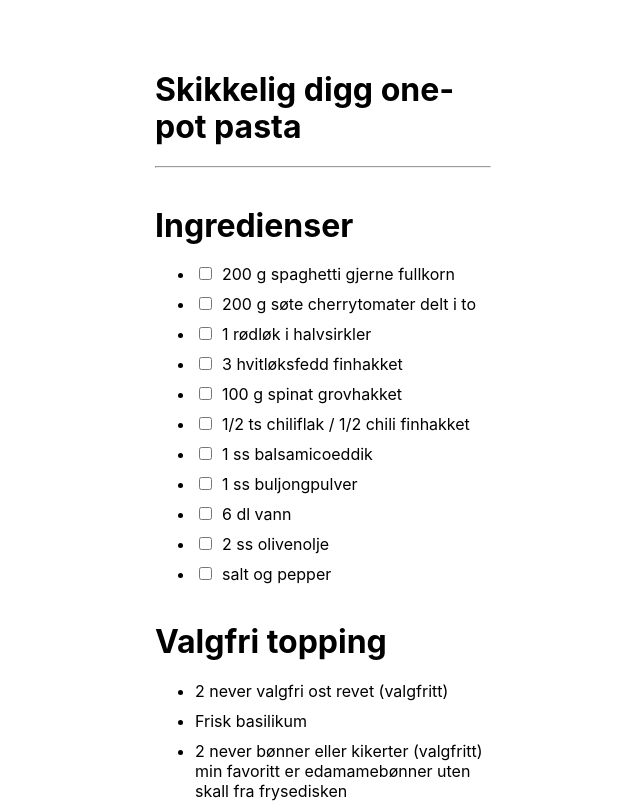
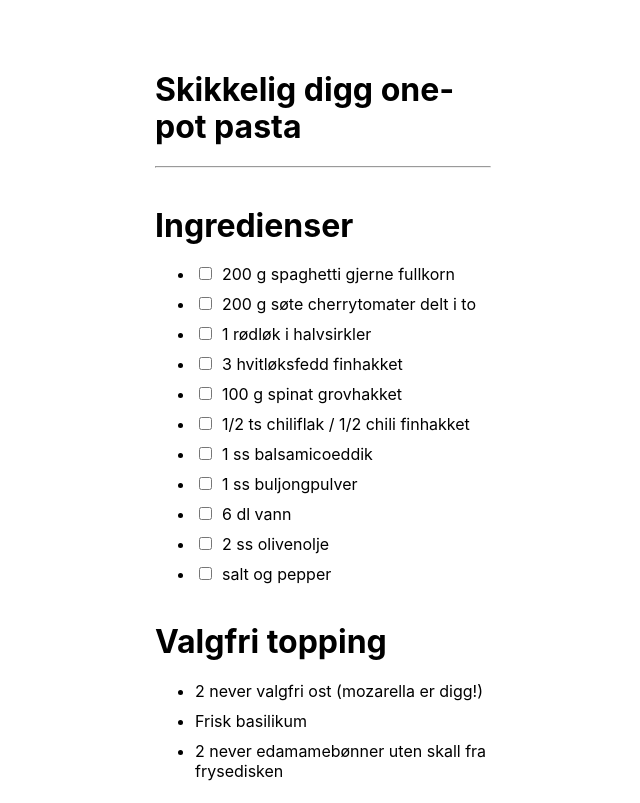
Before and after one commit to martinsanne/onepotpasta, a Next.js app: page / in a window 1280 px wide. Shown: the top 803 px of the page, without its empty margins (317-957 px from the left). Built offline with nearby package versions, Linux system fonts and the light colour scheme.

Commit message:
text fixes

```diff
--- a/pages/index.js
+++ b/pages/index.js
@@ -89,12 +89,9 @@ export default function Home() {
 
         <h2 className={styles.title}>Valgfri topping</h2>
         <ul className={styles.list}>
-          <li>2 never valgfri ost revet (valgfritt)</li>
+          <li>2 never valgfri ost (mozarella er digg!)</li>
           <li>Frisk basilikum</li>
-          <li>
-            2 never bønner eller kikerter (valgfritt) min favoritt er
-            edamamebønner uten skall fra frysedisken
-          </li>
+          <li>2 never edamamebønner uten skall fra frysedisken</li>
         </ul>
 
         <h2 className={styles.title}>Fremgangsmåte</h2>
```
